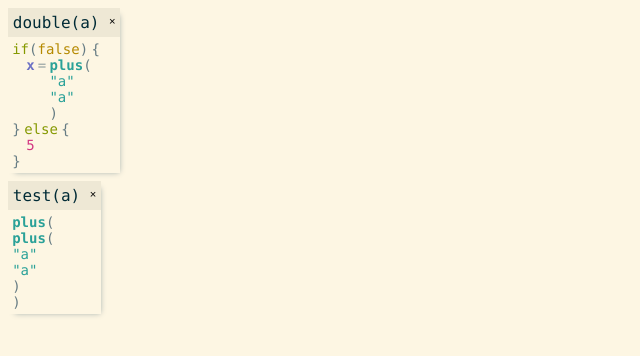
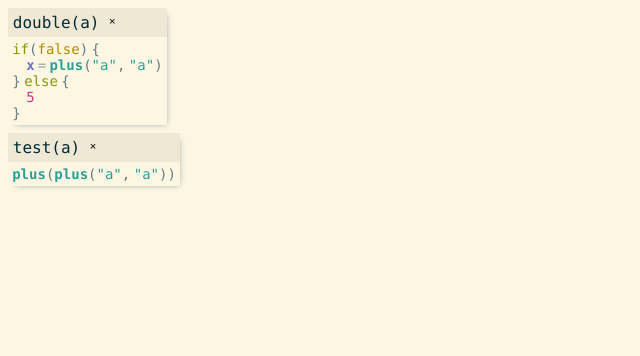
Before and after one commit to minimalistOrg/minimalist-ide, a React (Create React App) app: page / in a window 1280 px wide. Shown: the top 356 px of the page, without its empty margins (0-640 px from the left). Built offline with nearby package versions, Linux system fonts and the light colour scheme.

Commit message:
Display ',' between function call arguments

```diff
--- a/src/App.css
+++ b/src/App.css
@@ -11,6 +11,8 @@
   --magenta: #d33682;
   --violet: #6c71c4;
   --yellow: #b58900;
+
+  /* Colors */
 
   --editor-background: var(--base-3);
   --editor-color: var(--base-02);
@@ -32,4 +34,9 @@
   --constant-color-boolean: var(--yellow);
   --constant-color-number: var(--magenta);
   --constant-color-string: var(--cyan);
+
+
+  /* Spacing */
+
+  --same-line-spacing: 0.25em;
 }
--- a/src/blockComponents/FunctionCallBlock.css
+++ b/src/blockComponents/FunctionCallBlock.css
@@ -1,17 +1,28 @@
-.function-call {
+.function-call,
+.function-call-arguments,
+.function-call-argument {
+  display: flex;
+}
+
+.function-call-name {
   font-size: inherit;
   font-family: inherit;
   font-weight: bold;
 }
 
-.function-call, .function-call:active {
+.function-call-name,
+.function-call-name:active {
   color: var(--function-call-color);
 }
 
-.function-call:hover {
+.function-call-name:hover {
   text-decoration: underline;
 }
 
-.function-call.std-library {
+.function-call-name.std-library {
   color: var(--std-library-color);
 }
+
+.function-call-argument-comma {
+  margin-right: var(--same-line-spacing)
+}
--- a/src/blockComponents/FunctionCallBlock.tsx
+++ b/src/blockComponents/FunctionCallBlock.tsx
@@ -15,10 +15,40 @@ export const FunctionCallBlock = (
     astToHtml: TAstToHtml
   }
 ) => {
+  const numberOfArguments = callArguments.length;
+
   return (
-    <div key={`${id}-${index}`}>
-      <button className={`function-call ${type}`}>{name}</button>
-      ({callArguments.map(astToHtml)})
+    <div className="function-call" key={`${id}-${index}`}>
+      <button className={`function-call-name ${type}`}>
+        {name}
+      </button>
+
+      <div className="function-call-arguments">
+        <div className="function-call-parenthesis parenthesis parenthesis-opening">
+          (
+        </div>
+
+        {callArguments.map((callArgument, argumentIndex) => {
+          return (
+            <div
+              className="function-call-argument"
+              key={argumentIndex}
+            >
+              {astToHtml(callArgument, argumentIndex)}
+
+              {(argumentIndex + 1) < numberOfArguments &&
+                <div className="function-call-argument-comma">
+                  ,
+                </div>
+              }
+            </div>
+          );
+        })}
+
+        <div className="function-call-parenthesis parenthesis parenthesis-closing">
+          )
+        </div>
+      </div>
     </div>
   );
 }
```
